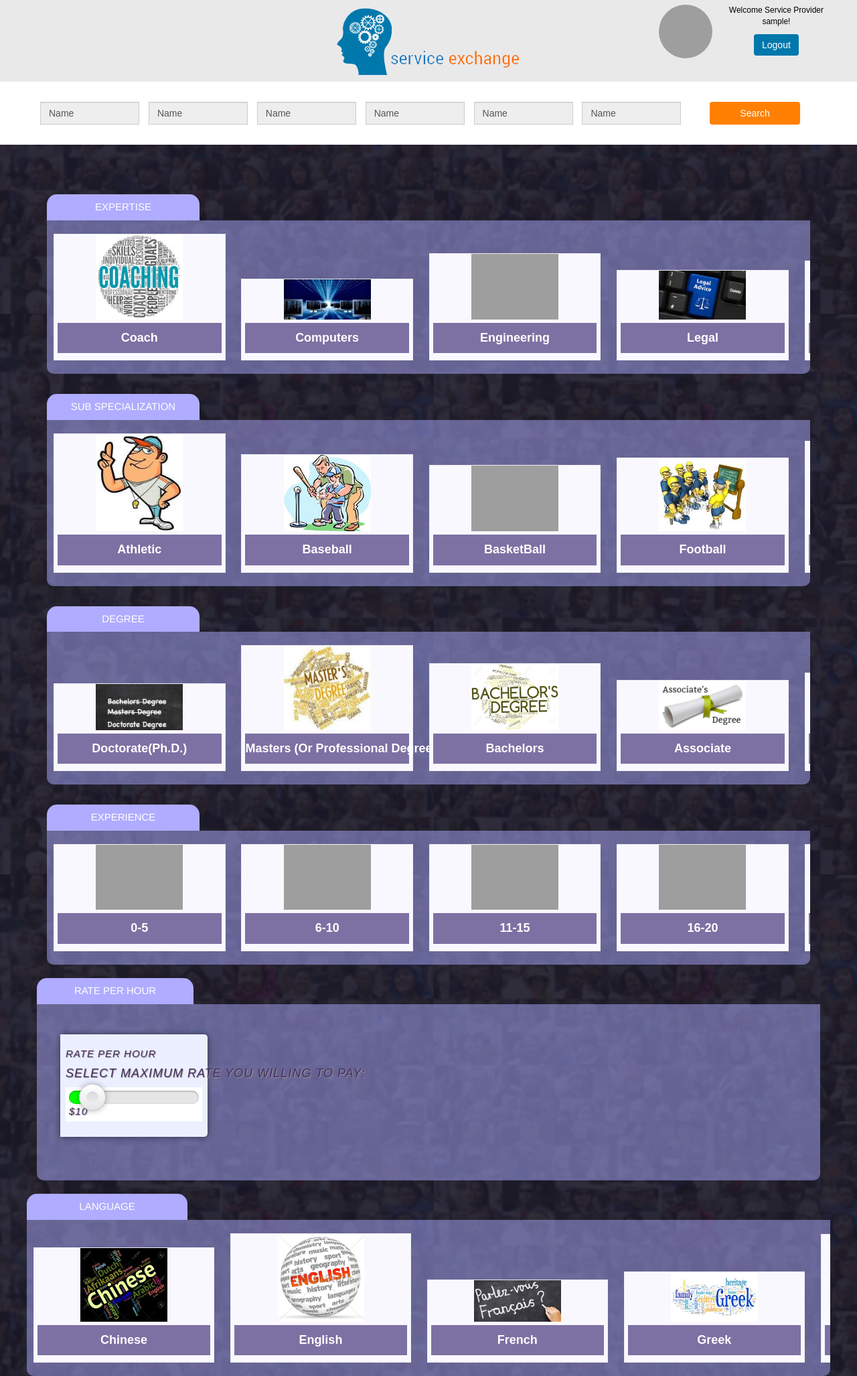
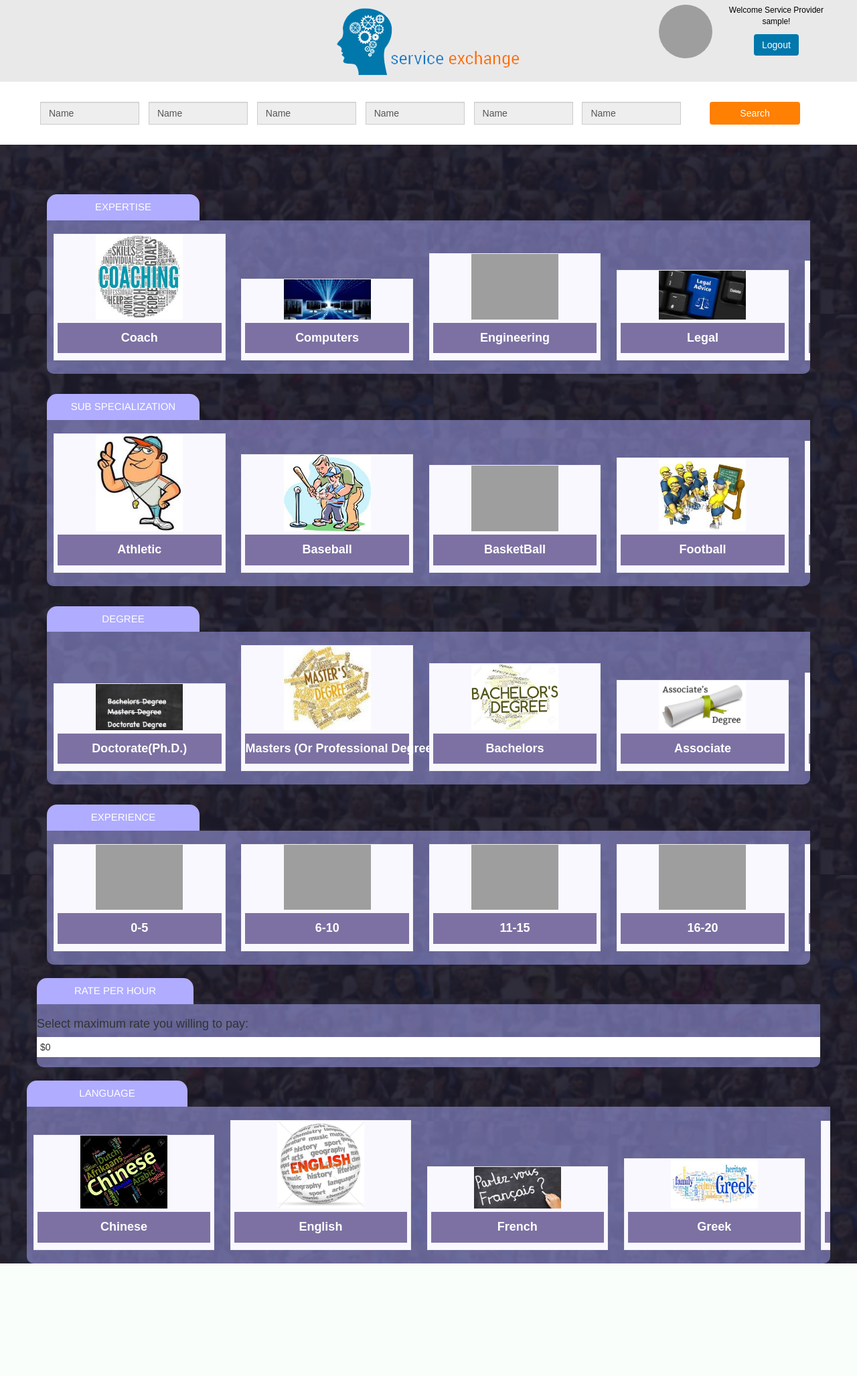
Before and after one commit to satishdhote1/villageexperts, a PHP site: page /newProvider.php in a window 1280 px wide. Shown: the whole page at 67% size. After the commit the page ends 1886 px from the top, so only its background shows below. Run offline with PHP 8.4, Linux system fonts and the light colour scheme; the visitor is signed in with stand-in values (Sample User, id 1); data comes from the database, SQL or seed files in the repository; grey boxes are pictures that could not be loaded.

Commit message:
RATE/HOUR

```diff
--- a/newProvider.php
+++ b/newProvider.php
@@ -134,7 +134,6 @@ $sql5="select * from 	sp_language ORDER BY languages";
 <link rel="stylesheet" href="css/font-awesome.min.css">
 <link href="css/bootstrap.min.css" rel="stylesheet">
 <link href="css/mainstyle.css" rel="stylesheet">
-<link href="js/rangeslider.js-2.1.1/rangeslider.css" rel="stylesheet">
 </head>
 <style>
 .over-lap {
@@ -333,11 +332,14 @@ $sql5="select * from 	sp_language ORDER BY languages";
         <div class="row">
           <div class="col-md-12">
             <ul class="list-inline search-list">
- 			 <li class="list-item back-color-2 rateClick" id="rateClick">rate per hour
 
-         <h4>Select maximum rate you willing to pay:</h4><div class="seclect-box" style="width:100%!important"><input type="range" min="0" max="100" step="1" value="10" data-rangeslider>$<span id="js-output"></span>
 
-        </li>
+         <h4>Select maximum rate you willing to pay:</h4>
+         <div class="seclect-box" style="width:100%!important">
+         <input type="range" min="0" max="100" step="1" value="10" data-rangeslider>$<span id="js-output">
+         </span>
+
+
             </ul>
           </div>
 
```
